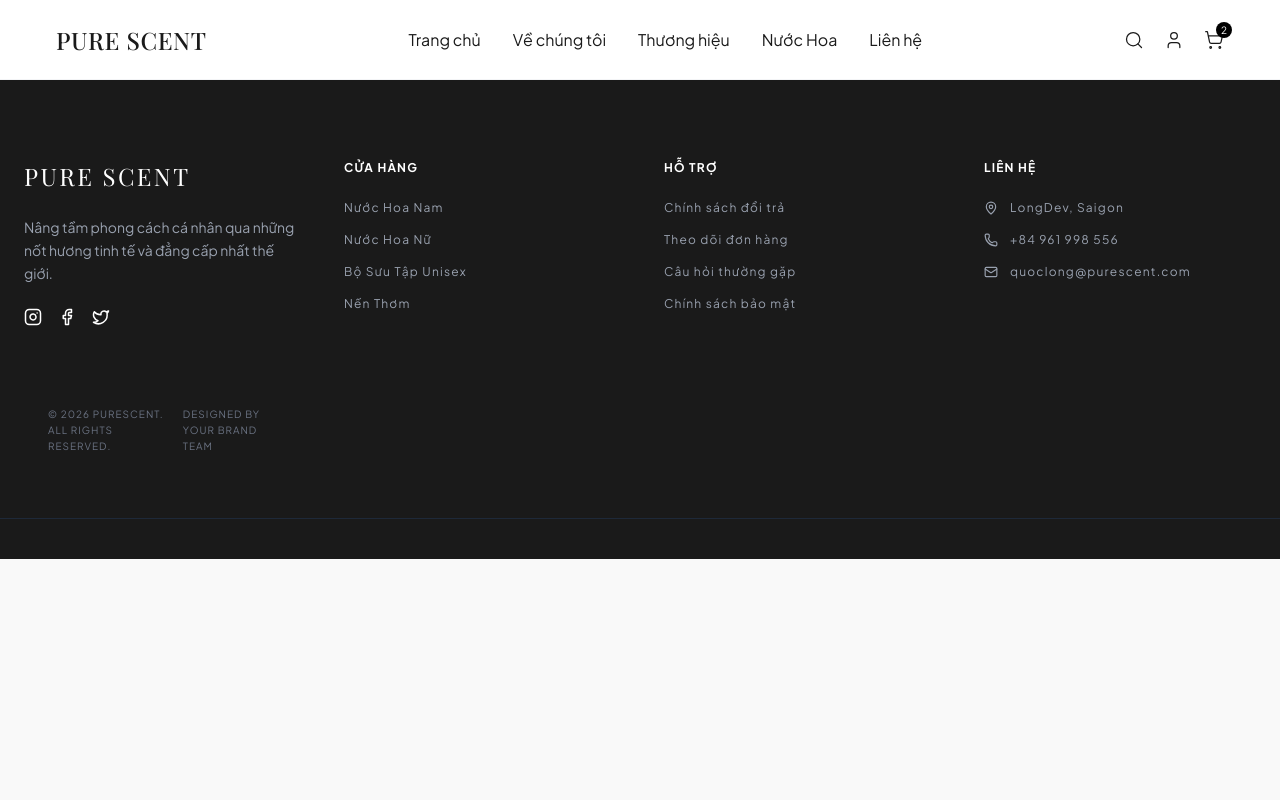
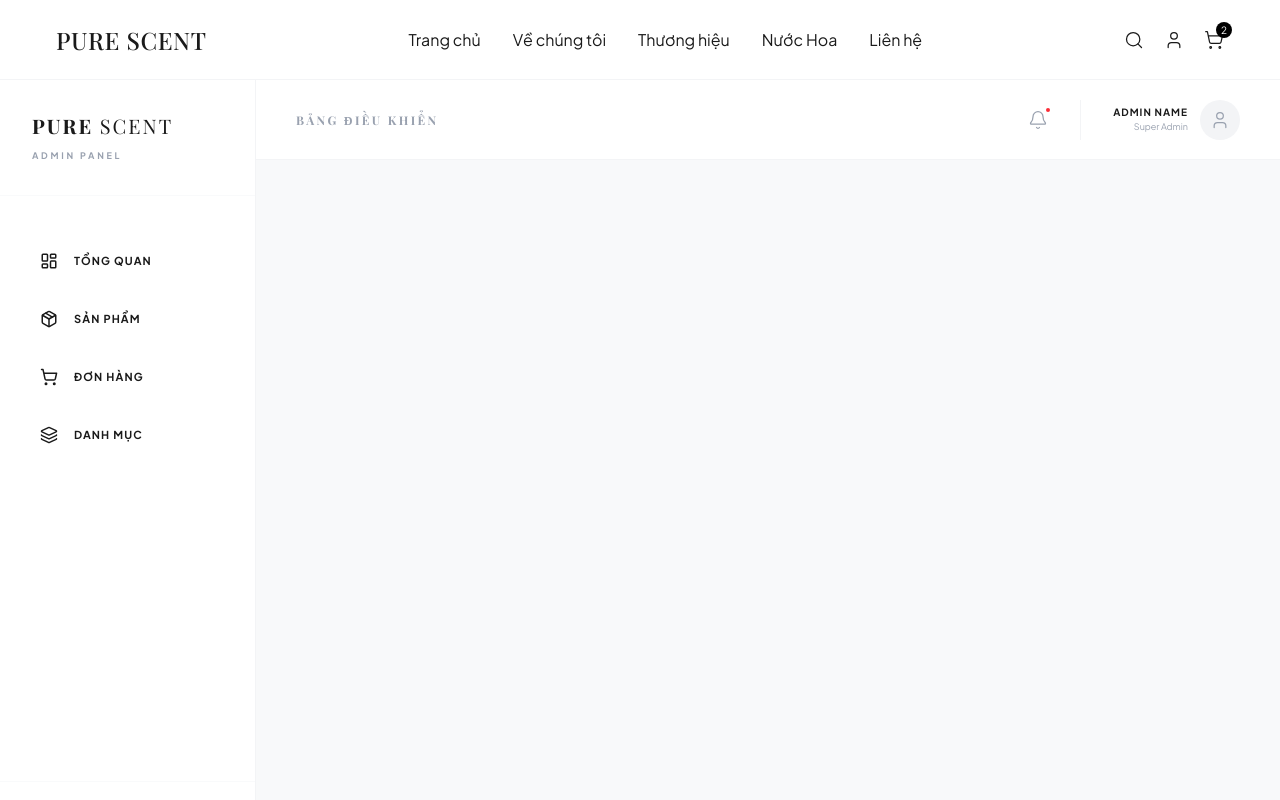
Before and after one commit to Quoclongnguyen/pure_scent, a React (Vite) app in the folder frontend/: page /admin in a window 1280 px wide. Shown: the top 800 px of the page. Built offline with nearby package versions, Linux system fonts and the light colour scheme; a web font is replaced by a local one.

Commit message:
feat: add admin panel UI & routes

```diff
--- a/frontend/src/App.jsx
+++ b/frontend/src/App.jsx
@@ -10,6 +10,7 @@ import ProductDetailPage from './pages/ProductDetailPage'
 import CartPage from './pages/CartPage'
 import CheckoutPage from './pages/CheckoutPage'
 import RegisterPage from './pages/RegisterPage'
+import AdminLayout from './pages/admin/AdminLayout'
 
 function App() {
 
@@ -50,6 +51,26 @@ function App() {
         <Route
           path='/register'
           element={<RegisterPage />} />
+
+
+
+        {/* Admin Routes */}
+        <Route
+          path='/admin'
+          element={<AdminLayout />}>
+          <Route
+            path='dashboard'
+            element={<div className="text-xl font-serif">Chào mừng quay lại, Admin</div>} />
+          <Route
+            path='products'
+            element={<div>Quản lý sản phẩm</div>} />
+          <Route
+            path='orders'
+            element={<div>Quản lý đơn hàng</div>} />
+          <Route
+            path='categories'
+            element={<div>Quản lý danh mục</div>} />
+        </Route>
       </Routes>
       <Footer />
 
--- /dev/null
+++ b/frontend/src/pages/admin/AdminLayout.jsx
@@ -0,0 +1,106 @@
+import React from 'react'
+import { Link, Outlet, useLocation } from 'react-router-dom'
+import { LayoutDashboard, Package, ShoppingCart, Layers, LogOut, Bell, User } from 'lucide-react'
+
+const AdminLayout = () => {
+    const location = useLocation();
+
+    const menuItems = [
+        {
+            path: '/admin/dashboard',
+            icon: <LayoutDashboard size={18} />,
+            label: 'Tổng quan'
+        },
+        {
+            path: '/admin/products',
+            icon: <Package size={18} />,
+            label: 'Sản phẩm'
+        },
+        {
+            path: '/admin/orders',
+            icon: <ShoppingCart size={18} />,
+            label: 'Đơn hàng'
+        },
+        {
+            path: '/admin/categories',
+            icon: <Layers size={18} />,
+            label: 'Danh mục'
+        },
+    ];
+
+    return (
+        <div className="flex min-h-screen bg-[#f8f9fa]">
+
+            {/* 1. Sidebar */}
+            <aside className="w-64 bg-white border-r border-gray-100 flex flex-col sticky top-0 h-screen z-50">
+
+                <div className="p-8 border-b border-gray-50">
+                    <Link to="/" className="font-serif text-xl tracking-widest font-bold">
+                        PURE <span className="font-light">SCENT</span>
+                    </Link>
+                    <p className="text-[9px] uppercase tracking-[0.3em] text-gray-400 mt-2 font-bold">Admin Panel</p>
+                </div>
+
+                {/* Navigation */}
+                <nav className="flex-1 p-4 space-y-2 mt-6">
+                    {menuItems.map((item) => (
+                        <Link
+                            key={item.path}
+                            to={item.path}
+                            className={`flex items-center gap-4 px-6 py-4 rounded-sm text-[11px] uppercase tracking-widest font-bold transition-all
+                                ${location.pathname === item.path
+                                    ? 'bg-gray-400 text-white shadow-lg shadow-black/10'
+                                    : 'text-gray-400 hover:bg-gray-50 hover:text-black'
+                                }`}
+                        >
+                            {item.icon}
+                            {item.label}
+                        </Link>
+                    ))}
+                </nav>
+
+
+                <div className="p-6 border-t border-gray-50">
+                    <Link to="/" className="flex items-center gap-4 px-6 py-4 text-[11px] uppercase tracking-widest font-bold text-gray-400 hover:text-red-500 transition-colors">
+                        <LogOut size={18} />
+                        Thoát
+                    </Link>
+                </div>
+            </aside>
+
+            {/* 2. Main Content */}
+            <main className="flex-1 flex flex-col overflow-hidden">
+
+                <header className="h-20 bg-white border-b border-gray-100 flex items-center justify-between px-10 shrink-0">
+                    <h2 className="text-xs font-bold uppercase tracking-[0.2em] text-gray-400">
+                        {menuItems.find(i => i.path === location.pathname)?.label || 'Bảng điều khiển'}
+                    </h2>
+
+                    <div className="flex items-center gap-8">
+                        <button className="relative text-gray-400 hover:text-black transition-colors cursor-pointer">
+                            <Bell size={20} strokeWidth={1.5} />
+                            <span className="absolute -top-1 -right-1 w-2 h-2 bg-red-500 rounded-full border-2 border-white"></span>
+                        </button>
+                        <div className="flex items-center gap-3 pl-8 border-l border-gray-100">
+                            <div className="text-right">
+                                <p className="text-[10px] font-bold uppercase tracking-widest">Admin Name</p>
+                                <p className="text-[9px] text-gray-400">Super Admin</p>
+                            </div>
+                            <div className="w-10 h-10 bg-gray-100 rounded-full flex items-center justify-center">
+                                <User size={20} strokeWidth={1.5} className="text-gray-400" />
+                            </div>
+                        </div>
+                    </div>
+                </header>
+
+
+                <div className="flex-1 p-10 overflow-y-auto">
+                    <Outlet />
+                </div>
+            </main>
+
+        </div>
+    )
+}
+
+export default AdminLayout
```
